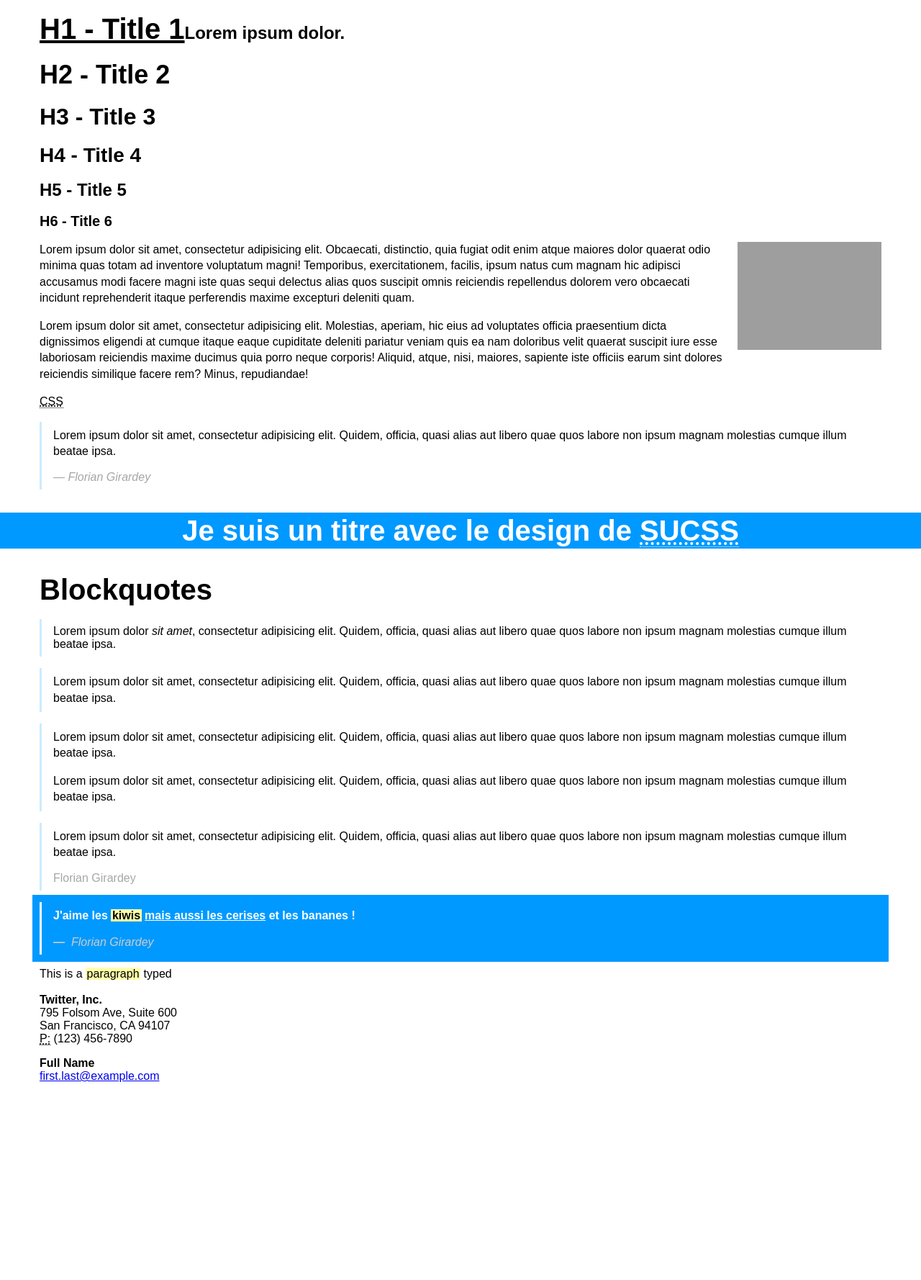
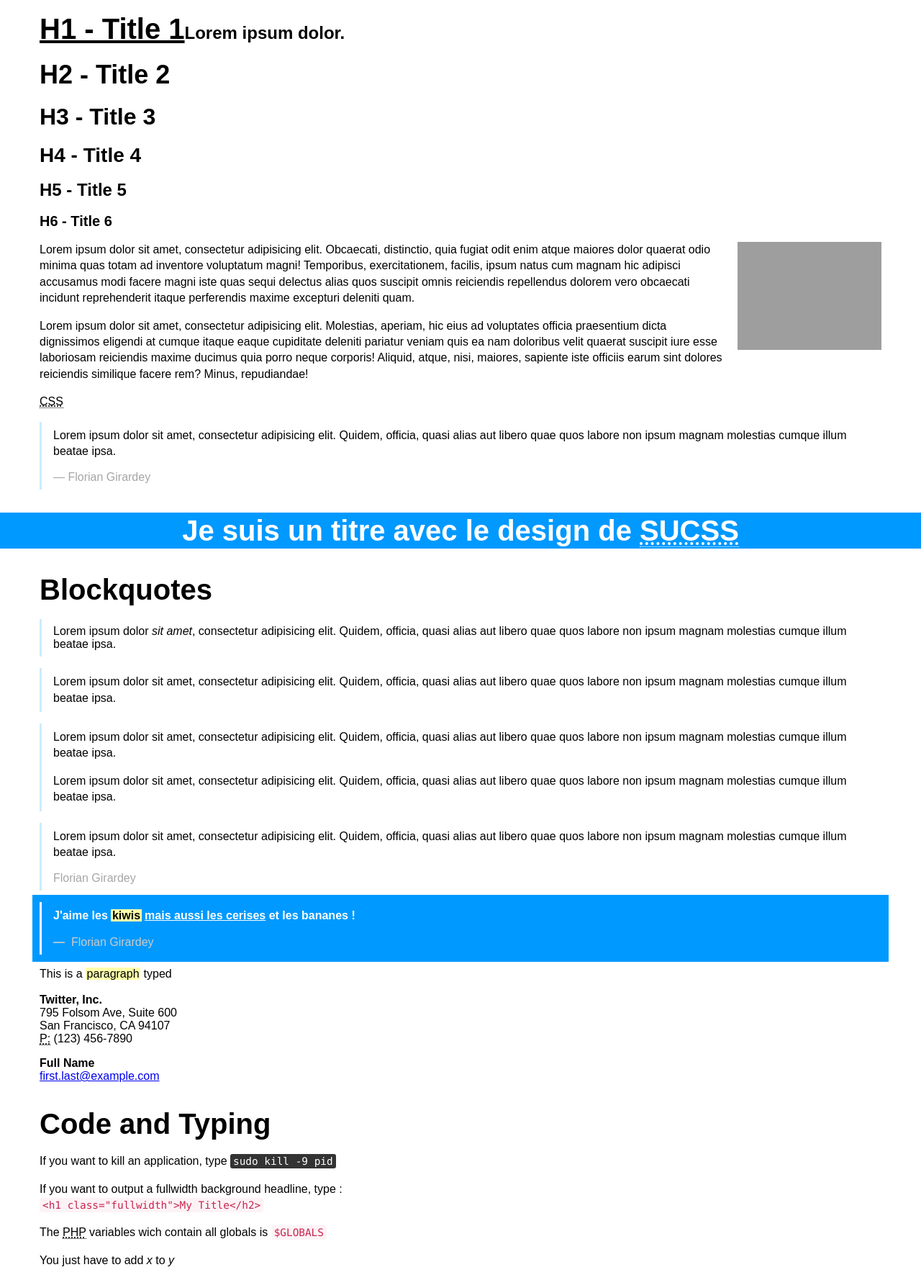
Before and after one commit to fgirardey/SUCSS, a PHP site: page / in a window 1280 px wide. Shown: the part 631-2409 px from the top of the page at 72% size. Before the commit the page ends 2134 px from the top, so only its background shows below. Run offline with PHP 8.4, Linux system fonts and the light colour scheme; grey boxes are pictures that could not be loaded.

Commit message:
Type update

```diff
--- a/css/scss/sucss/components/_global.scss
+++ b/css/scss/sucss/components/_global.scss
@@ -10,9 +10,14 @@ $body-bg: #fff !default;
 $body-font-color: #000 !default;
 $body-font-family: sans-serif !default;
 $body-font-size: 1em !default;
+
 $global-radius: 5px !default;
+$global-monospace-font: Consolas, Monaco, "Andale Mono", monospace !default;
+$global-var-font-color: #C7254E !default;
 
+//
 // Colors
+//
 $primary-color: #09f !default;
 $grey-color: #ccc !default;
 
--- a/css/scss/sucss/components/_grid.scss
+++ b/css/scss/sucss/components/_grid.scss
@@ -1,3 +1,7 @@
+
+//
+// Grid System
+//
 $row-width: 1200px !default;
 $column-gutter: 30px !default;
 
@@ -11,15 +15,14 @@ $total-columns: 12 !default;
 	max-width: $row-width;
 	width: 100%;
 	@include clearfix();
+	[class*="col-"] .row {
+		width: auto;
+		max-width: none;
+		margin-right: ( $column-gutter / 2 ) * -1;
+		margin-left: ( $column-gutter / 2 ) * -1;
+	}
 }
 
-.row [class*="col-"] .row {
-	width: auto;
-	max-width: none;
-	margin-right: ( $column-gutter / 2 ) * -1;
-	margin-left: ( $column-gutter / 2 ) * -1;
-	@include clearfix();
-}
 
 @function grid-calc( $i, $columns: $total-columns ) {
 	@return percentage( $i / $columns );
@@ -55,14 +58,16 @@ $total-columns: 12 !default;
 	}
 }
 
-@for $i from 1 through $total-columns - 1 {
-	.col-#{$i} {
-		width: grid-calc($i);
+@include media {
+	@for $i from 1 through $total-columns {
+		.col-#{$i} {
+			width: grid-calc($i);
+		}
 	}
 }
 
 @include media(medium-up) {
-	@for $i from 1 through $total-columns - 1 {
+	@for $i from 1 through $total-columns {
 		.col-m-#{$i} {
 			width: grid-calc($i);
 		}
@@ -70,7 +75,7 @@ $total-columns: 12 !default;
 }
 
 @include media(large-up) {
-	@for $i from 1 through $total-columns - 1 {
+	@for $i from 1 through $total-columns {
 		.col-l-#{$i} {
 			width: grid-calc($i);
 		}
--- a/css/scss/sucss/components/_type.scss
+++ b/css/scss/sucss/components/_type.scss
@@ -14,32 +14,50 @@ th, td {
 	padding: 0;
 }
 
+code, kbd, pre, samp {
+	font-family: $global-monospace-font;
+}
+
+
+
 //
 // Type utility Classes
 //
-$small-font-size: 0.8em !default;
-
-$address-font-style: normal !default;
-$address-font-size: 1em !default;
-$address-margin-bottom: 1em !default;
-
-$abbr-border-bottom: 1px dotted !default;
-
-$mark-font-color: #ffa !default;
-$mark-padding: 0 0.1em !default;
-
 .text-right { text-align: right; }
 .text-left { text-align: left; }
 .text-center { text-align: center; }
 .text-justify { text-align: justify; }
 
+
+
+
+//
+// Small
+//
+$small-font-size: 0.8em !default;
+
 small, .small { font-size: $small-font-size; }
 
+
+
+//
+// Address
+//
+$address-font-style: normal !default;
+$address-font-size: 1em !default;
+$address-margin-bottom: 1em !default;
 address {
 	font-style: $address-font-style;
 	font-size: $address-font-size;
 	margin-bottom: $address-margin-bottom;
 }
+
+
+
+//
+// Abbr
+//
+$abbr-border-bottom: 1px dotted !default;
 
 abbr[title] {
 	border-bottom: $abbr-border-bottom;
@@ -47,9 +65,64 @@ abbr[title] {
 	cursor: help;
 }
 
+
+
+//
+// Mark
+//
+$mark-bg: #ffa !default;
+$mark-padding: 0 0.1em !default;
+
 mark {
 	padding: $mark-padding;
-	background: $mark-font-color;
+	background: $mark-bg;
+}
+
+
+
+//
+// Kbd
+//
+$kbd-padding: 2px 4px !default;
+$kbd-font-size: 0.9em !default;
+$kbd-border-radius: $global-radius - 2px !default;
+$kbd-bg: #333 !default;
+$kbd-color: #fff !default;
+
+kbd {
+	padding: $kbd-padding;
+	font-size: $kbd-font-size;
+	border-radius: $kbd-border-radius;
+	background: $kbd-bg;
+	color: $kbd-color;
+}
+
+
+//
+// Code
+//
+$code-padding: 2px 4px !default;
+$code-border-radius: $global-radius - 2px !default;
+$code-bg: lighten($global-var-font-color, 51%) !default;
+$code-font-color: $global-var-font-color !default;
+$code-font-size: 0.9em !default;
+
+.ie6 code, .ie7 code, .ie8 code {
+	padding: $code-padding;
+	border-radius: $code-border-radius;
+	background: $code-bg;
+	color: $global-var-font-color;
+	white-space: nowrap;
+	font-size: $code-font-size;
+}
+
+code:not([class*="language-"]) {
+	padding: $code-padding;
+	border-radius: $code-border-radius;
+	background: $code-bg;
+	color: $global-var-font-color;
+	white-space: nowrap;
+	font-size: $code-font-size;
 }
 
 
@@ -92,7 +165,6 @@ $h6-font-size: 1.25em !default;
 
 @include hn {
 	margin: $header-margin-vertical 0;
-	margin: rem-calc($header-margin-vertical) 0;
 	color: $header-font-color;
 	font-weight: $header-font-weight;
 	font-style: $header-font-style;
@@ -165,13 +237,10 @@ blockquote {
 		font-family: inherit;
 		&:last-child { margin-bottom: 0; }
 	}
-	footer, p + cite {
-		font-style: normal;
-		color: darken($grey-color, 15%);
-	}
-	footer:before {
-		content: '\2014 \00A0';
-	}
+	footer, p + cite, footer cite { font-style: normal; }
+	footer, p + cite { color: darken($grey-color, 15%); }
+	footer:before { content: '\2014 \00A0'; }
+
 	.ie6 &, .ie7 &, .ie8 & {
 		p {	margin-bottom: 0; }
 		p + * { margin-top: $blockquote-margin-bottom; }
--- a/css/style.css
+++ b/css/style.css
@@ -433,24 +433,24 @@ th {
   padding: 0;
 }
 
-/* line 19, scss/sucss/components/_global.scss */
+/* line 24, scss/sucss/components/_global.scss */
 *, *:before, *:after {
   -webkit-box-sizing: border-box;
   -moz-box-sizing: border-box;
   box-sizing: border-box;
 }
 
-/* line 25, scss/sucss/components/_global.scss */
+/* line 30, scss/sucss/components/_global.scss */
 html, body {
   overflow-x: hidden;
 }
 
-/* line 29, scss/sucss/components/_global.scss */
+/* line 34, scss/sucss/components/_global.scss */
 html {
   font-size: 100%;
 }
 
-/* line 33, scss/sucss/components/_global.scss */
+/* line 38, scss/sucss/components/_global.scss */
 body {
   background: white;
   color: black;
@@ -458,22 +458,22 @@ body {
   font-family: sans-serif;
 }
 
-/* line 41, scss/sucss/components/_global.scss */
+/* line 46, scss/sucss/components/_global.scss */
 .right, .alignright {
   float: right !important;
 }
 
-/* line 42, scss/sucss/components/_global.scss */
+/* line 47, scss/sucss/components/_global.scss */
 .left, .alignleft {
   float: left !important;
 }
 
-/* line 43, scss/sucss/components/_global.scss */
+/* line 48, scss/sucss/components/_global.scss */
 .hide {
   display: none;
 }
 
-/* line 45, scss/sucss/components/_global.scss */
+/* line 50, scss/sucss/components/_global.scss */
 img {
   display: inline-block;
   max-width: 100%;
@@ -481,106 +481,106 @@ img {
   vertical-align: middle;
   -ms-interpolation-mode: bicubic;
 }
-/* line 51, scss/sucss/components/_global.scss */
+/* line 56, scss/sucss/components/_global.scss */
 .ie6 img, .ie7 img, .ie8 img {
   width: inherit;
 }
 
-/* line 56, scss/sucss/components/_global.scss */
+/* line 61, scss/sucss/components/_global.scss */
 img.alignright {
   float: right !important;
   margin: 0 0 1em 1em;
 }
 
-/* line 57, scss/sucss/components/_global.scss */
+/* line 62, scss/sucss/components/_global.scss */
 img.alignleft {
   float: left !important;
   margin: 0 1em 1em 0;
 }
 
-/* line 58, scss/sucss/components/_global.scss */
+/* line 63, scss/sucss/components/_global.scss */
 img.aligncenter {
   display: block;
   margin-left: auto;
   margin-right: auto;
 }
 
-/* line 60, scss/sucss/components/_global.scss */
+/* line 65, scss/sucss/components/_global.scss */
 .radius {
   border-radius: 5px;
 }
 
-/* line 80, scss/sucss/components/_global.scss */
+/* line 85, scss/sucss/components/_global.scss */
 .clearfix {
   *zoom: 1;
 }
-/* line 65, scss/sucss/components/_global.scss */
+/* line 70, scss/sucss/components/_global.scss */
 .clearfix:before, .clearfix:after {
   content: " ";
   display: table;
 }
-/* line 69, scss/sucss/components/_global.scss */
+/* line 74, scss/sucss/components/_global.scss */
 .clearfix:after {
   clear: both;
 }
 
-/* line 81, scss/sucss/components/_global.scss */
+/* line 86, scss/sucss/components/_global.scss */
 .antialiased {
   -webkit-font-smoothing: antialiased;
   -moz-osx-font-smoothing: grayscale;
 }
 
-/* line 89, scss/sucss/components/_global.scss */
+/* line 94, scss/sucss/components/_global.scss */
 .s-collapse {
   padding-right: 0 !important;
   padding-left: 0 !important;
 }
 
-/* line 94, scss/sucss/components/_global.scss */
+/* line 99, scss/sucss/components/_global.scss */
 .s-collapse-left {
   padding-left: 0 !important;
 }
 
-/* line 98, scss/sucss/components/_global.scss */
+/* line 103, scss/sucss/components/_global.scss */
 .s-collapse-right {
   padding-right: 0 !important;
 }
 
 @media only screen and (min-width: 40.0625em) {
-  /* line 104, scss/sucss/components/_global.scss */
+  /* line 109, scss/sucss/components/_global.scss */
   .m-collapse {
     padding-right: 0 !important;
     padding-left: 0 !important;
   }
 
-  /* line 108, scss/sucss/components/_global.scss */
+  /* line 113, scss/sucss/components/_global.scss */
   .m-collapse-left {
     padding-left: 0 !important;
   }
 
-  /* line 111, scss/sucss/components/_global.scss */
+  /* line 116, scss/sucss/components/_global.scss */
   .m-collapse-right {
     padding-right: 0 !important;
   }
 }
 @media only screen and (min-width: 64.0625em) {
-  /* line 117, scss/sucss/components/_global.scss */
+  /* line 122, scss/sucss/components/_global.scss */
   .l-collapse {
     padding-right: 0 !important;
     padding-left: 0 !important;
   }
 
-  /* line 121, scss/sucss/components/_global.scss */
+  /* line 126, scss/sucss/components/_global.scss */
   .l-collapse-left {
     padding-left: 0 !important;
   }
 
-  /* line 124, scss/sucss/components/_global.scss */
+  /* line 129, scss/sucss/components/_global.scss */
   .l-collapse-right {
     padding-right: 0 !important;
   }
 }
-/* line 6, scss/sucss/components/_grid.scss */
+/* line 10, scss/sucss/components/_grid.scss */
 .row {
   margin-top: 0;
   margin-right: auto;
@@ -590,35 +590,24 @@ img.aligncenter {
   width: 100%;
   *zoom: 1;
 }
-/* line 65, scss/sucss/components/_global.scss */
+/* line 70, scss/sucss/components/_global.scss */
 .row:before, .row:after {
   content: " ";
   display: table;
 }
-/* line 69, scss/sucss/components/_global.scss */
+/* line 74, scss/sucss/components/_global.scss */
 .row:after {
   clear: both;
 }
-
-/* line 16, scss/sucss/components/_grid.scss */
+/* line 18, scss/sucss/components/_grid.scss */
 .row [class*="col-"] .row {
   width: auto;
   max-width: none;
   margin-right: -15px;
   margin-left: -15px;
-  *zoom: 1;
-}
-/* line 65, scss/sucss/components/_global.scss */
-.row [class*="col-"] .row:before, .row [class*="col-"] .row:after {
-  content: " ";
-  display: table;
-}
-/* line 69, scss/sucss/components/_global.scss */
-.row [class*="col-"] .row:after {
-  clear: both;
 }
 
-/* line 28, scss/sucss/components/_grid.scss */
+/* line 31, scss/sucss/components/_grid.scss */
 [class*="col-"] {
   position: relative;
   float: left;
@@ -626,17 +615,17 @@ img.aligncenter {
   padding-left: 15px;
   width: 100%;
 }
-/* line 34, scss/sucss/components/_grid.scss */
+/* line 37, scss/sucss/components/_grid.scss */
 [class*="col-"] + [class*="col-"]:last-child {
   float: right;
 }
 
-/* line 39, scss/sucss/components/_grid.scss */
+/* line 42, scss/sucss/components/_grid.scss */
 .full-width {
   position: relative;
   background: inherit;
 }
-/* line 42, scss/sucss/components/_grid.scss */
+/* line 45, scss/sucss/components/_grid.scss */
 .full-width:before, .full-width:after {
   content: "\00a0" !important;
   position: absolute;
@@ -645,180 +634,195 @@ img.aligncenter {
   width: 9999px;
   background: inherit;
 }
-/* line 50, scss/sucss/components/_grid.scss */
+/* line 53, scss/sucss/components/_grid.scss */
 .full-width:before {
   right: 100%;
 }
-/* line 53, scss/sucss/components/_grid.scss */
+/* line 56, scss/sucss/components/_grid.scss */
 .full-width:after {
   left: 100%;
 }
 
-/* line 59, scss/sucss/components/_grid.scss */
+/* line 63, scss/sucss/components/_grid.scss */
 .col-1 {
   width: 8.33333%;
 }
 
-/* line 59, scss/sucss/components/_grid.scss */
+/* line 63, scss/sucss/components/_grid.scss */
 .col-2 {
   width: 16.66667%;
 }
 
-/* line 59, scss/sucss/components/_grid.scss */
+/* line 63, scss/sucss/components/_grid.scss */
 .col-3 {
   width: 25%;
 }
 
-/* line 59, scss/sucss/components/_grid.scss */
+/* line 63, scss/sucss/components/_grid.scss */
 .col-4 {
   width: 33.33333%;
 }
 
-/* line 59, scss/sucss/components/_grid.scss */
+/* line 63, scss/sucss/components/_grid.scss */
 .col-5 {
   width: 41.66667%;
 }
 
-/* line 59, scss/sucss/components/_grid.scss */
+/* line 63, scss/sucss/components/_grid.scss */
 .col-6 {
   width: 50%;
 }
 
-/* line 59, scss/sucss/components/_grid.scss */
+/* line 63, scss/sucss/components/_grid.scss */
 .col-7 {
   width: 58.33333%;
 }
 
-/* line 59, scss/sucss/components/_grid.scss */
+/* line 63, scss/sucss/components/_grid.scss */
 .col-8 {
   width: 66.66667%;
 }
 
-/* line 59, scss/sucss/components/_grid.scss */
+/* line 63, scss/sucss/components/_grid.scss */
 .col-9 {
   width: 75%;
 }
 
-/* line 59, scss/sucss/components/_grid.scss */
+/* line 63, scss/sucss/components/_grid.scss */
 .col-10 {
   width: 83.33333%;
 }
 
-/* line 59, scss/sucss/components/_grid.scss */
+/* line 63, scss/sucss/components/_grid.scss */
 .col-11 {
   width: 91.66667%;
 }
 
+/* line 63, scss/sucss/components/_grid.scss */
+.col-12 {
+  width: 100%;
+}
+
 @media only screen and (min-width: 40.0625em) {
-  /* line 66, scss/sucss/components/_grid.scss */
+  /* line 71, scss/sucss/components/_grid.scss */
   .col-m-1 {
     width: 8.33333%;
   }
 
-  /* line 66, scss/sucss/components/_grid.scss */
+  /* line 71, scss/sucss/components/_grid.scss */
   .col-m-2 {
     width: 16.66667%;
   }
 
-  /* line 66, scss/sucss/components/_grid.scss */
+  /* line 71, scss/sucss/components/_grid.scss */
   .col-m-3 {
     width: 25%;
   }
 
-  /* line 66, scss/sucss/components/_grid.scss */
+  /* line 71, scss/sucss/components/_grid.scss */
   .col-m-4 {
     width: 33.33333%;
   }
 
-  /* line 66, scss/sucss/components/_grid.scss */
+  /* line 71, scss/sucss/components/_grid.scss */
   .col-m-5 {
     width: 41.66667%;
   }
 
-  /* line 66, scss/sucss/components/_grid.scss */
+  /* line 71, scss/sucss/components/_grid.scss */
   .col-m-6 {
     width: 50%;
   }
 
-  /* line 66, scss/sucss/components/_grid.scss */
+  /* line 71, scss/sucss/components/_grid.scss */
   .col-m-7 {
     width: 58.33333%;
   }
 
-  /* line 66, scss/sucss/components/_grid.scss */
+  /* line 71, scss/sucss/components/_grid.scss */
   .col-m-8 {
     width: 66.66667%;
   }
 
-  /* line 66, scss/sucss/components/_grid.scss */
+  /* line 71, scss/sucss/components/_grid.scss */
   .col-m-9 {
     width: 75%;
   }
 
-  /* line 66, scss/sucss/components/_grid.scss */
+  /* line 71, scss/sucss/components/_grid.scss */
   .col-m-10 {
     width: 83.33333%;
   }
 
-  /* line 66, scss/sucss/components/_grid.scss */
+  /* line 71, scss/sucss/components/_grid.scss */
   .col-m-11 {
     width: 91.66667%;
   }
+
+  /* line 71, scss/sucss/components/_grid.scss */
+  .col-m-12 {
+    width: 100%;
+  }
 }
 @media only screen and (min-width: 64.0625em) {
-  /* line 74, scss/sucss/components/_grid.scss */
+  /* line 79, scss/sucss/components/_grid.scss */
   .col-l-1 {
     width: 8.33333%;
   }
 
-  /* line 74, scss/sucss/components/_grid.scss */
+  /* line 79, scss/sucss/components/_grid.scss */
   .col-l-2 {
     width: 16.66667%;
   }
 
-  /* line 74, scss/sucss/components/_grid.scss */
+  /* line 79, scss/sucss/components/_grid.scss */
   .col-l-3 {
     width: 25%;
   }
 
-  /* line 74, scss/sucss/components/_grid.scss */
+  /* line 79, scss/sucss/components/_grid.scss */
   .col-l-4 {
     width: 33.33333%;
   }
 
-  /* line 74, scss/sucss/components/_grid.scss */
+  /* line 79, scss/sucss/components/_grid.scss */
   .col-l-5 {
     width: 41.66667%;
   }
 
-  /* line 74, scss/sucss/components/_grid.scss */
+  /* line 79, scss/sucss/components/_grid.scss */
   .col-l-6 {
     width: 50%;
   }
 
-  /* line 74, scss/sucss/components/_grid.scss */
+  /* line 79, scss/sucss/components/_grid.scss */
   .col-l-7 {
     width: 58.33333%;
   }
 
-  /* line 74, scss/sucss/components/_grid.scss */
+  /* line 79, scss/sucss/components/_grid.scss */
   .col-l-8 {
     width: 66.66667%;
   }
 
-  /* line 74, scss/sucss/components/_grid.scss */
+  /* line 79, scss/sucss/components/_grid.scss */
   .col-l-9 {
     width: 75%;
   }
 
-  /* line 74, scss/sucss/components/_grid.scss */
+  /* line 79, scss/sucss/components/_grid.scss */
   .col-l-10 {
     width: 83.33333%;
   }
 
-  /* line 74, scss/sucss/components/_grid.scss */
+  /* line 79, scss/sucss/components/_grid.scss */
   .col-l-11 {
     width: 91.66667%;
+  }
+
+  /* line 79, scss/sucss/components/_grid.scss */
+  .col-l-12 {
+    width: 100%;
   }
 }
 /* line 5, scss/sucss/components/_type.scss */
@@ -834,52 +838,86 @@ th, td {
   padding: 0;
 }
 
-/* line 31, scss/sucss/components/_type.scss */
+/* line 17, scss/sucss/components/_type.scss */
+code, kbd, pre, samp {
+  font-family: Consolas, Monaco, "Andale Mono", monospace;
+}
+
+/* line 26, scss/sucss/components/_type.scss */
 .text-right {
   text-align: right;
 }
 
-/* line 32, scss/sucss/components/_type.scss */
+/* line 27, scss/sucss/components/_type.scss */
 .text-left {
   text-align: left;
 }
 
-/* line 33, scss/sucss/components/_type.scss */
+/* line 28, scss/sucss/components/_type.scss */
 .text-center {
   text-align: center;
 }
 
-/* line 34, scss/sucss/components/_type.scss */
+/* line 29, scss/sucss/components/_type.scss */
 .text-justify {
   text-align: justify;
 }
 
-/* line 36, scss/sucss/components/_type.scss */
+/* line 39, scss/sucss/components/_type.scss */
 small, .small {
   font-size: 0.8em;
 }
 
-/* line 38, scss/sucss/components/_type.scss */
+/* line 49, scss/sucss/components/_type.scss */
 address {
   font-style: normal;
   font-size: 1em;
   margin-bottom: 1em;
 }
 
-/* line 44, scss/sucss/components/_type.scss */
+/* line 62, scss/sucss/components/_type.scss */
 abbr[title] {
   border-bottom: 1px dotted;
   border-bottom-color: initial;
   cursor: help;
 }
 
-/* line 50, scss/sucss/components/_type.scss */
+/* line 76, scss/sucss/components/_type.scss */
 mark {
   padding: 0 0.1em;
   background: #ffffaa;
 }
 
-/* line 82, scss/sucss/components/_type.scss */
+/* line 92, scss/sucss/components/_type.scss */
+kbd {
+  padding: 2px 4px;
+  font-size: 0.9em;
+  border-radius: 3px;
+  background: #333333;
+  color: white;
+}
+
+/* line 110, scss/sucss/components/_type.scss */
+.ie6 code, .ie7 code, .ie8 code {
+  padding: 2px 4px;
+  border-radius: 3px;
+  background: #fdf3f6;
+  color: #c7254e;
+  white-space: nowrap;
+  font-size: 0.9em;
+}
+
+/* line 119, scss/sucss/components/_type.scss */
+code:not([class*="language-"]) {
+  padding: 2px 4px;
+  border-radius: 3px;
+  background: #fdf3f6;
+  color: #c7254e;
+  white-space: nowrap;
+  font-size: 0.9em;
+}
+
+/* line 155, scss/sucss/components/_type.scss */
 h1, .h1,
 h2, .h2,
 h3, .h3,
@@ -887,7 +925,6 @@ h4, .h4,
 h5, .h5,
 h6, .h6 {
   margin: 16px 0;
-  margin: 1rem 0;
   color: inherit;
   font-weight: 600;
   font-style: normal;
@@ -897,7 +934,7 @@ h6, .h6 {
   -webkit-font-smoothing: antialiased;
   -moz-osx-font-smoothing: grayscale;
 }
-/* line 103, scss/sucss/components/_type.scss */
+/* line 175, scss/sucss/components/_type.scss */
 h1 a, .h1 a,
 h2 a, .h2 a,
 h3 a, .h3 a,
@@ -906,7 +943,7 @@ h5 a, .h5 a,
 h6 a, .h6 a {
   color: inherit;
 }
-/* line 106, scss/sucss/components/_type.scss */
+/* line 178, scss/sucss/components/_type.scss */
 h1 small, .h1 small,
 h2 small, .h2 small,
 h3 small, .h3 small,
@@ -916,37 +953,37 @@ h6 small, .h6 small {
   font-size: 0.6em;
 }
 
-/* line 78, scss/sucss/components/_type.scss */
+/* line 151, scss/sucss/components/_type.scss */
 h1, .h1 {
   font-size: 2.5em;
 }
 
-/* line 78, scss/sucss/components/_type.scss */
+/* line 151, scss/sucss/components/_type.scss */
 h2, .h2 {
   font-size: 2.25em;
 }
 
-/* line 78, scss/sucss/components/_type.scss */
+/* line 151, scss/sucss/components/_type.scss */
 h3, .h3 {
   font-size: 2em;
 }
 
-/* line 78, scss/sucss/components/_type.scss */
+/* line 151, scss/sucss/components/_type.scss */
 h4, .h4 {
   font-size: 1.75em;
 }
 
-/* line 78, scss/sucss/components/_type.scss */
+/* line 151, scss/sucss/components/_type.scss */
 h5, .h5 {
   font-size: 1.5em;
 }
 
-/* line 78, scss/sucss/components/_type.scss */
+/* line 151, scss/sucss/components/_type.scss */
 h6, .h6 {
   font-size: 1.25em;
 }
 
-/* line 133, scss/sucss/components/_type.scss */
+/* line 205, scss/sucss/components/_type.scss */
 p {
   margin-bottom: 1em;
   color: inherit;
@@ -958,46 +995,49 @@ p {
   text-rendering: optimizeLegibility;
 }
 
-/* line 157, scss/sucss/components/_type.scss */
+/* line 229, scss/sucss/components/_type.scss */
 blockquote {
   margin-bottom: 1em;
   padding: 0.5em 1em;
   border-left: 3px solid #ccebff;
 }
-/* line 161, scss/sucss/components/_type.scss */
+/* line 233, scss/sucss/components/_type.scss */
 blockquote p {
   font-weight: inherit;
   font-style: normal;
   font-size: 1em;
   font-family: inherit;
 }
-/* line 166, scss/sucss/components/_type.scss */
+/* line 238, scss/sucss/components/_type.scss */
 blockquote p:last-child {
   margin-bottom: 0;
 }
-/* line 168, scss/sucss/components/_type.scss */
+/* line 240, scss/sucss/components/_type.scss */
+blockquote footer, blockquote p + cite, blockquote footer cite {
+  font-style: normal;
+}
+/* line 241, scss/sucss/components/_type.scss */
 blockquote footer, blockquote p + cite {
-  font-style: normal;
   color: #a6a6a6;
 }
-/* line 172, scss/sucss/components/_type.scss */
+/* line 242, scss/sucss/components/_type.scss */
 blockquote footer:before {
   content: '\2014 \00A0';
 }
-/* line 176, scss/sucss/components/_type.scss */
+/* line 245, scss/sucss/components/_type.scss */
 .ie6 blockquote p, .ie7 blockquote p, .ie8 blockquote p {
   margin-bottom: 0;
 }
-/* line 177, scss/sucss/components/_type.scss */
+/* line 246, scss/sucss/components/_type.scss */
 .ie6 blockquote p + *, .ie7 blockquote p + *, .ie8 blockquote p + * {
   margin-top: 1em;
 }
-/* line 178, scss/sucss/components/_type.scss */
+/* line 247, scss/sucss/components/_type.scss */
 .ie6 blockquote cite, .ie7 blockquote cite, .ie8 blockquote cite {
   display: inline-block;
 }
 
-/* line 182, scss/sucss/components/_type.scss */
+/* line 251, scss/sucss/components/_type.scss */
 blockquote.blockquote--highlight {
   outline: 10px solid #0099ff;
   border-color: initial;
@@ -1005,11 +1045,11 @@ blockquote.blockquote--highlight {
   color: white;
   font-weight: 600;
 }
-/* line 188, scss/sucss/components/_type.scss */
+/* line 257, scss/sucss/components/_type.scss */
 blockquote.blockquote--highlight footer, blockquote.blockquote--highlight p + cite {
   color: #cccccc;
 }
-/* line 191, scss/sucss/components/_type.scss */
+/* line 260, scss/sucss/components/_type.scss */
 blockquote.blockquote--highlight cite {
   font-weight: 400;
 }
--- a/index.php
+++ b/index.php
@@ -243,5 +243,23 @@
 				</address>
 			</div>
 		</div>
+		<div class="row">
+			<div class="col-12">
+				<h1>Code and Typing</h1>
+				<p>
+					If you want to kill an application, type <kbd>sudo kill -9 pid</kbd>
+				</p>
+				<p>
+					If you want to output a fullwidth background headline, type : <br>
+					<code><?php echo htmlentities( '<h1 class="fullwidth">My Title</h2>' ); ?></code>
+				</p>
+				<p>
+					The <abbr title="Php Hypertext Preprocessor">PHP</abbr> variables wich contain all globals is <code>$GLOBALS</code>
+				</p>
+				<p>
+					You just have to add <var>x</var> to <var>y</var>
+				</p>
+			</div>
+		</div>
 	</body>
 </html>
```
Also changed, not shown: css/scss/sucss/_settings.scss (+71 -16 lines).
